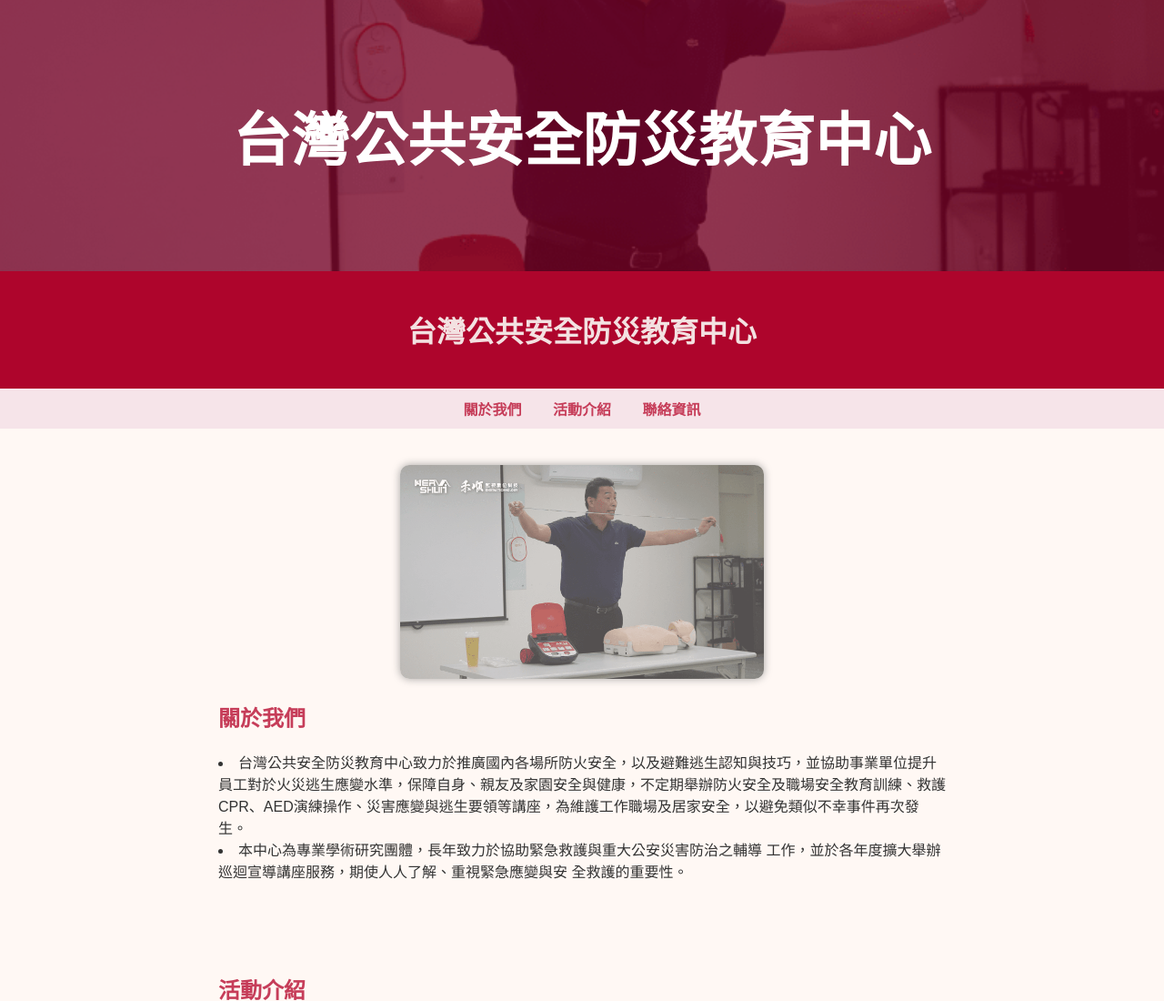
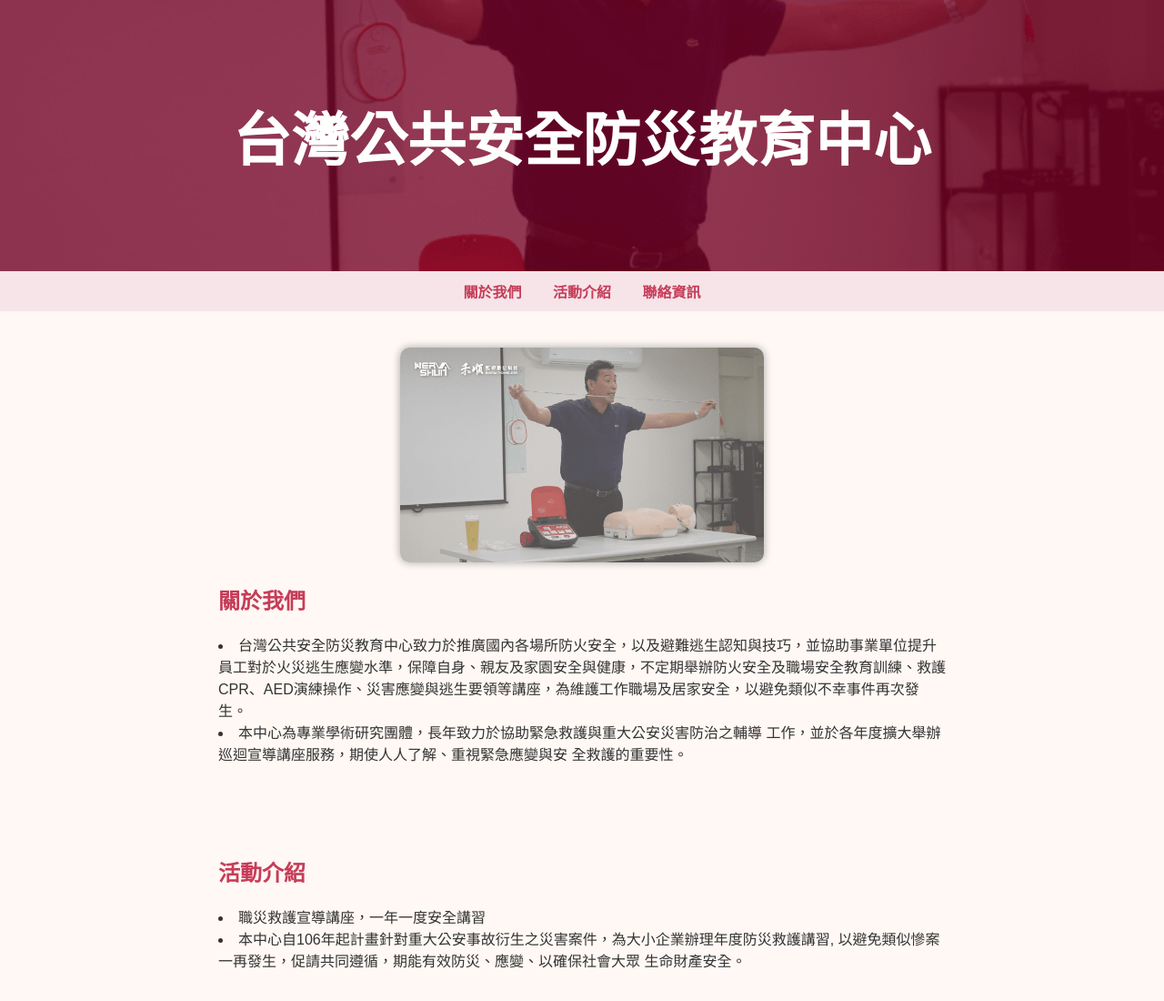
Before and after one commit to adrsn8888/tw888888, a plain HTML site: page index.html in a window 1280 px wide. Shown: the top 1100 px of the page at 91% size. Drawn offline with Linux system fonts and the light colour scheme.

Commit message:
Update index.html

```diff
--- a/index.html
+++ b/index.html
@@ -75,11 +75,6 @@
 }
 </style>
 
-<header>
-  <h1>台灣公共安全防災教育中心</h1>
-  <p></p>
-</header>
-
 <nav>
   <a href="#about">關於我們</a>
   <a href="#events">活動介紹</a>
```
